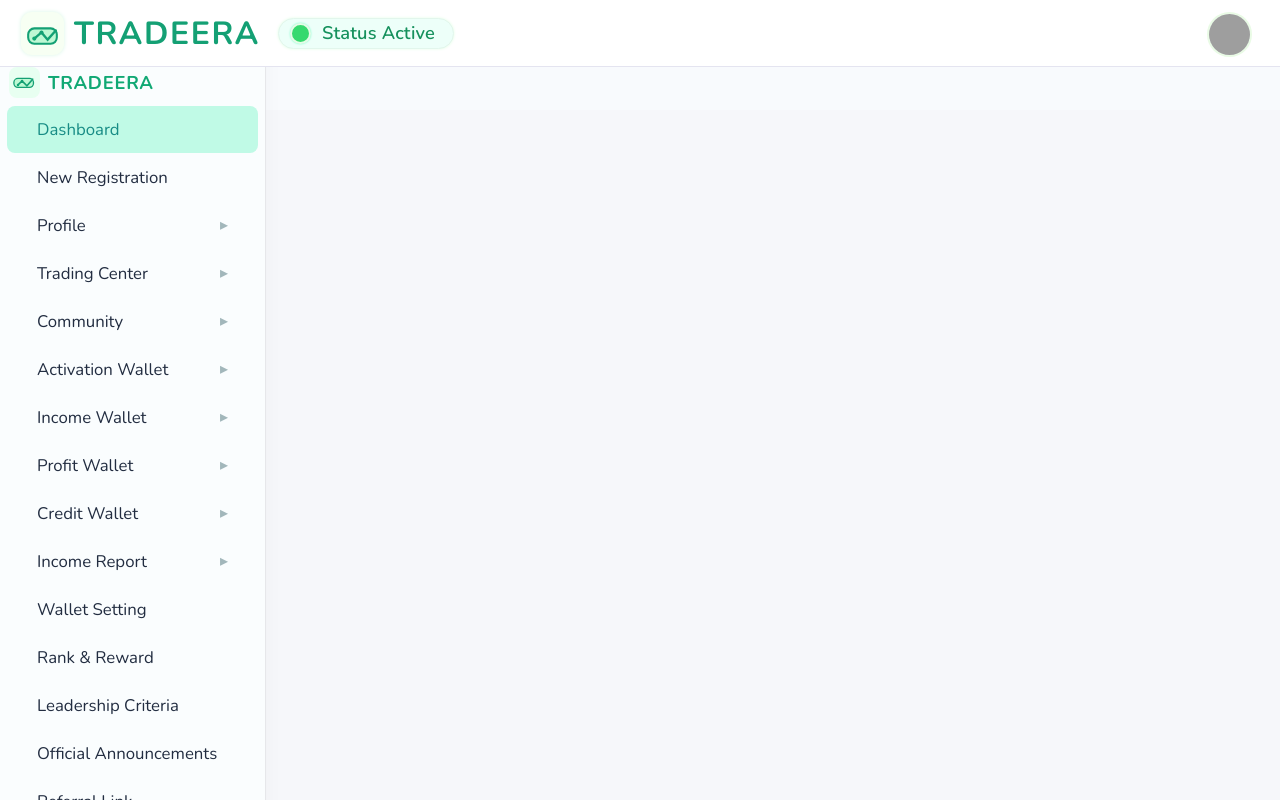
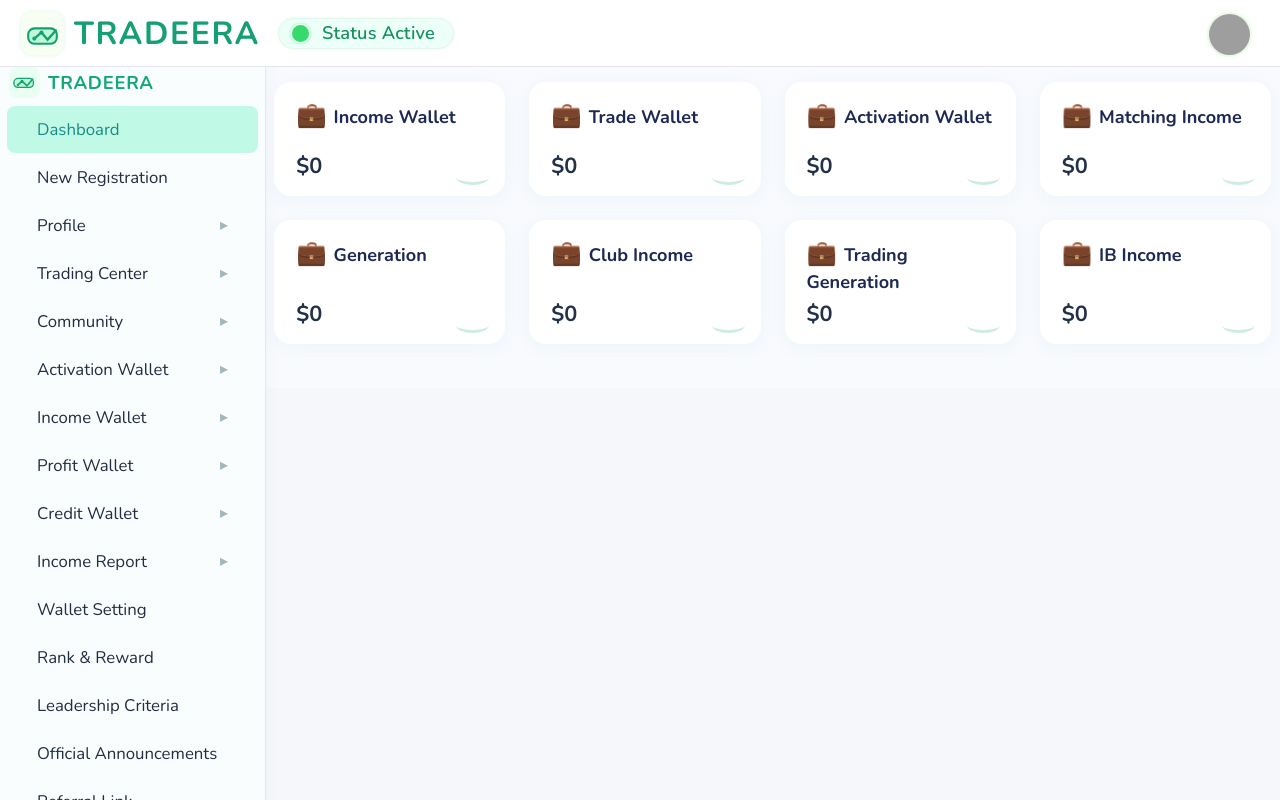
Before and after one commit to mudit0829/mlm-app, a Flask app: page /user-panel in a window 1280 px wide. Run offline with Flask 3, Linux system fonts and the light colour scheme; grey boxes are pictures that could not be loaded.

Commit message:
Update user_panel.html

```diff
--- a/templates/user_panel.html
+++ b/templates/user_panel.html
@@ -7,13 +7,11 @@
   <style>
     html, body { margin: 0; padding: 0; height: 100%; background: #f6f7fa; overflow-x:hidden;}
     body { font-family: 'Nunito', Arial, sans-serif; color: #222d41; min-height: 100vh; }
-
-    /* HEADER **************************************************************/
     .header {
       width: 100vw; height: 67px; position: fixed; left: 0; top: 0; z-index: 900;
       background: #fff; border-bottom: 1.5px solid #e4e4f0;
       display: flex; align-items: center; justify-content: space-between;
-      padding: 0 0 0 0; box-sizing: border-box;
+      padding: 0; box-sizing: border-box;
     }
     .header-logo-area {
       flex-shrink:0; display: flex; align-items: center; height: 64px; padding-left: 21px;
@@ -22,7 +20,6 @@
       width: 43px; height: 43px; margin-right: 10px; background: #f7fff3; border-radius: 11px; display: inline-block; box-shadow: 0 0 4px #d9f7e7;
     }
     .logo-text { font-size: 2em; letter-spacing: .05em; font-weight: 700; color: #14a074; font-family: 'Nunito', Arial, sans-serif;}
-
     .header-status-box {
       flex-shrink:0; display: flex; align-items: center; margin-left:18px; gap:7px; background: #edfff9; border-radius: 99px; padding: 2.5px 18px 2.5px 11px; font-size: 1.14em;
       letter-spacing:.01em; font-weight:600; color:#16915d; border: 1.4px solid #e2f6ec; box-shadow: 0 0 3px #e3ffe7;
@@ -44,8 +41,7 @@
     }
     .profile-avatar-btn.active + .profile-dropdown {display:block;}
     .profile-dropdown-item {
-      width:100%; padding:11px 17px; color:#248865; background:none; border:none;
-      font-size:1.08em;text-align:left; border-radius: 7px; cursor:pointer; font-weight:600; transition:background .12s;
+      width:100%; padding:11px 17px; color:#248865; background:none; border:none; font-size:1.08em;text-align:left; border-radius: 7px; cursor:pointer; font-weight:600; transition:background .12s;
     }
     .profile-dropdown-item:hover { background:#e8fcec; color:#177e54;}
     .header .hamburger {
@@ -67,12 +63,10 @@
       .header-logo-area {padding-left:7px;}
       .logo-svg {width:35px;height:35px;}
     }
-    /* SIDEBAR *************************************************************/
     .sidebar {
       width:265px; background:#fafdfe; color:#273042; height:100vh;
       position:fixed; left:0; top:0; font-size:1.05em; box-shadow:0 0 18px #03101309; border-right:1.5px solid #e6e7ea; z-index:850;
-      padding-top:67px; display:flex; flex-direction:column; transition: left .32s cubic-bezier(.4,0,.2,1);
-      overflow: hidden;
+      padding-top:67px; display:flex; flex-direction:column; transition: left .32s cubic-bezier(.4,0,.2,1); overflow: hidden;
     }
     .sidebar-inner { display: flex; flex-direction: column; height: calc(100vh - 67px); overflow: hidden; }
     .sidebar-menu-scroll {
@@ -114,13 +108,19 @@
     }
     .sidebar-backdrop { display: none; position: fixed; z-index: 600; top: 0; left: 0; width: 100vw; height: 100vh; background: rgba(9,24,45,0.11);}
     .sidebar-backdrop.show { display: block;}
-
-    /* CONTENT (unchanged, see earlier code for all cards/wallets/wallet-grid) */
     .main-content { margin-left: 265px; padding-top: 82px; padding-bottom: 28px; min-width: 320px; background: #f8fafd; transition: margin 0.3s; position: relative; }
     @media (max-width:950px){ .main-content { margin-left:0; padding-top:87px;} }
+    .wallet-section-design {position:relative; width:98.2%; margin:0 auto 0 auto; z-index:0;}
     .wallet-grid { display:grid; grid-template-columns:repeat(4,1fr); gap:24px; margin:0 auto 16px auto; width:100%; z-index:1; position:relative;}
     @media (max-width:950px) { .wallet-grid { grid-template-columns:1fr !important;} }
-    /* (Other content/grid, summary, responsive: no changes needed for requests!) */
+    .wallet-box {
+      background:#fff; border-radius:17px; box-shadow: 0 2px 17px #a9befb17,0 5px 14px #91f1ae09;
+      display:flex; flex-direction:column; justify-content:space-between; padding:16px 19px 13px 22px; min-height:85px; position:relative; z-index:1;
+    }
+    .wallet-box-title { font-size:1.13em; font-weight:700; color:#1d2954; margin-bottom:5px;}
+    .wallet-icon { color:#8259f2; font-size:1.35em; margin-right:7px;}
+    .wallet-dollar { font-size:1.36em; font-weight:700; color:#223048; margin-bottom:2px;}
+    .wallet-half-arc { position:absolute; right:16px; bottom:11px; width:33px; height:13px; border-bottom:3px solid #bbe5d7; border-radius:50%; opacity:.7;}
   </style>
 </head>
 <body>
@@ -258,7 +258,19 @@
     </div>
   </aside>
   <div class="main-content">
-    <!-- CONTENT AS BEFORE -->
+    <!-- DASHBOARD CONTENT EXAMPLE: You MUST add your dashboard HTML here -->
+    <div class="wallet-section-design">
+      <div class="wallet-grid">
+        <div class="wallet-box"><span class="wallet-box-title"><span class="wallet-icon">💼</span>Income Wallet</span><span class="wallet-dollar">$0</span><span class="wallet-half-arc"></span></div>
+        <div class="wallet-box"><span class="wallet-box-title"><span class="wallet-icon">💼</span>Trade Wallet</span><span class="wallet-dollar">$0</span><span class="wallet-half-arc"></span></div>
+        <div class="wallet-box"><span class="wallet-box-title"><span class="wallet-icon">💼</span>Activation Wallet</span><span class="wallet-dollar">$0</span><span class="wallet-half-arc"></span></div>
+        <div class="wallet-box"><span class="wallet-box-title"><span class="wallet-icon">💼</span>Matching Income</span><span class="wallet-dollar">$0</span><span class="wallet-half-arc"></span></div>
+        <div class="wallet-box"><span class="wallet-box-title"><span class="wallet-icon">💼</span>Generation</span><span class="wallet-dollar">$0</span><span class="wallet-half-arc"></span></div>
+        <div class="wallet-box"><span class="wallet-box-title"><span class="wallet-icon">💼</span>Club Income</span><span class="wallet-dollar">$0</span><span class="wallet-half-arc"></span></div>
+        <div class="wallet-box"><span class="wallet-box-title"><span class="wallet-icon">💼</span>Trading Generation</span><span class="wallet-dollar">$0</span><span class="wallet-half-arc"></span></div>
+        <div class="wallet-box"><span class="wallet-box-title"><span class="wallet-icon">💼</span>IB Income</span><span class="wallet-dollar">$0</span><span class="wallet-half-arc"></span></div>
+      </div>
+    </div>
   </div>
   <script>
     // Hamburger for mobile
@@ -300,11 +312,6 @@
       profileBtn.classList.toggle('active');
       setTimeout(()=>{document.addEventListener('click', closeProfileDropdown, {once:true})},10);
     });
-    function copyReferral(){
-      const url = document.getElementById('referralUrl').textContent;
-      navigator.clipboard.writeText(url);
-      alert("Referral link copied!");
-    }
   </script>
 </body>
 </html>
```
